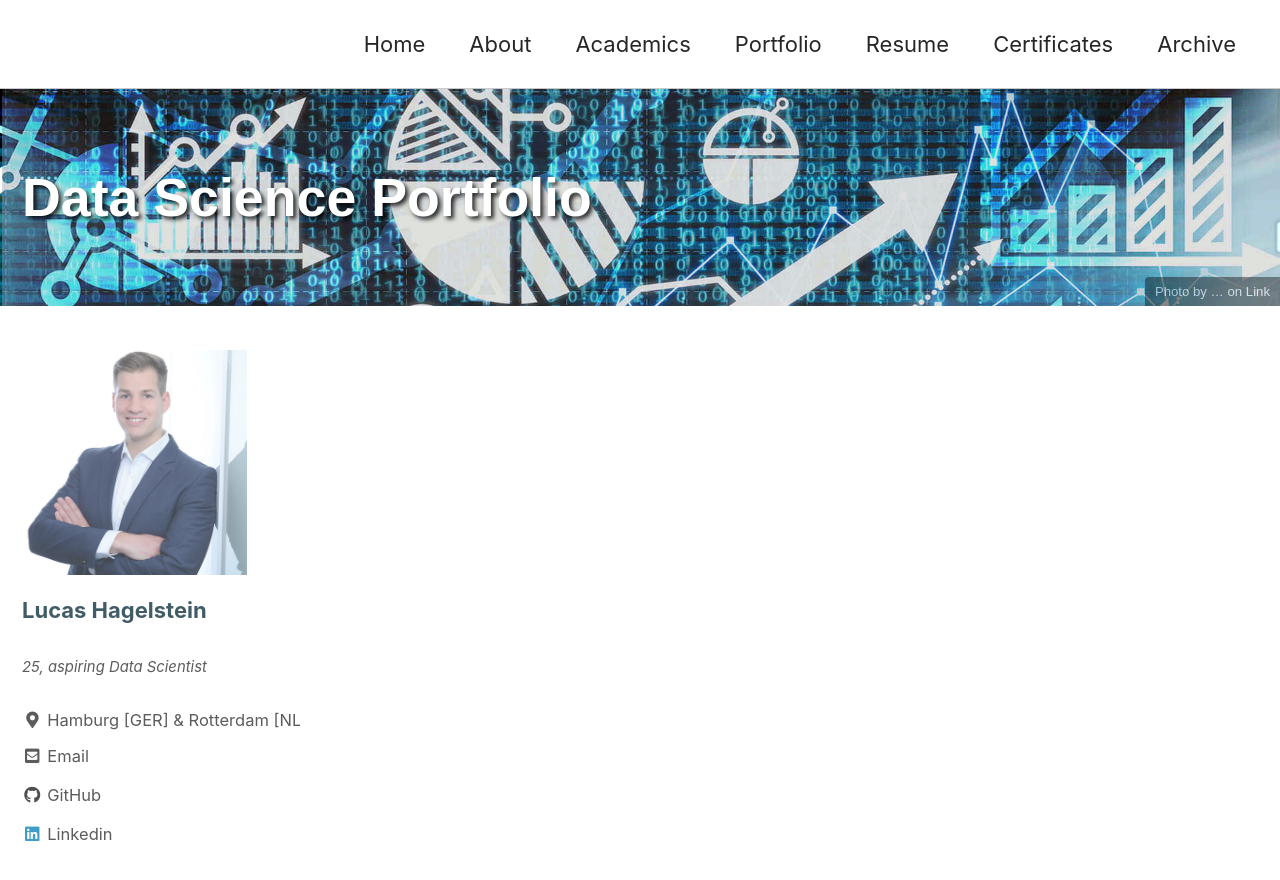
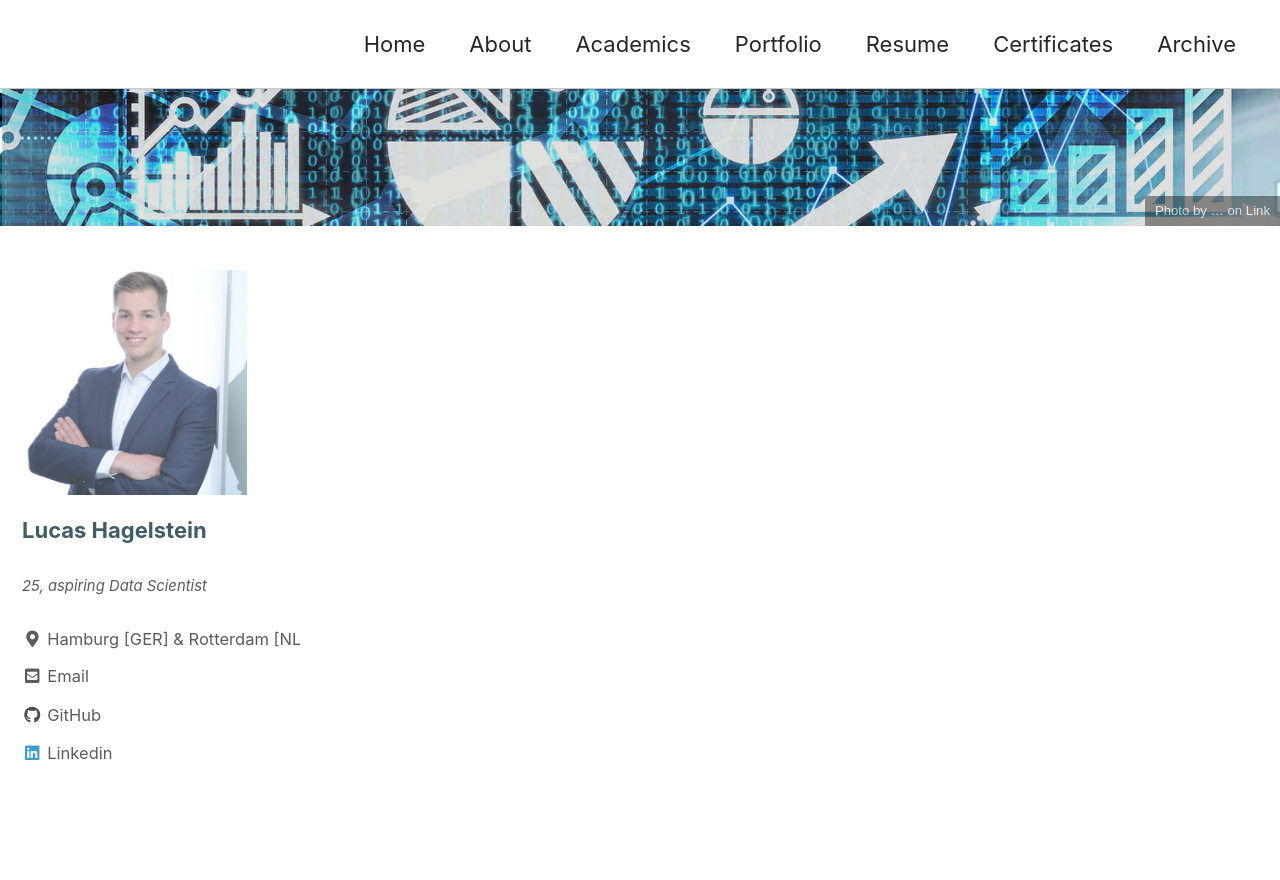
Before and after one commit to LHAGELS/LHAGELS.github.io, a Jekyll site: the page built from _pages/Home.md, in a window 1280 px wide and 900 px high. Shown: the top 880 px of the window. Built offline with Jekyll 4.4.1, drawn with Linux system fonts in a browser that asks for light colours; cached includes are drawn as plain includes; nearby versions of some CDN libraries.

Commit message:
new github

```diff
--- a/_config.yml
+++ b/_config.yml
@@ -16,8 +16,8 @@ minimal_mistakes_skin    : "contrast" # "air", "aqua", "contrast", "dark", "dirt
 
 # Site Settings
 locale                   : "en-US"
-title                    : "Data Science Portfolio"
-title_separator          : "|"
+title                    : ""
+title_separator          : ""
 subtitle                 : # site tagline that appears below site title in masthead
 name                     : "Lucas Hagelstein"
 description              : "Blogging about my transition into Data Science"
```
